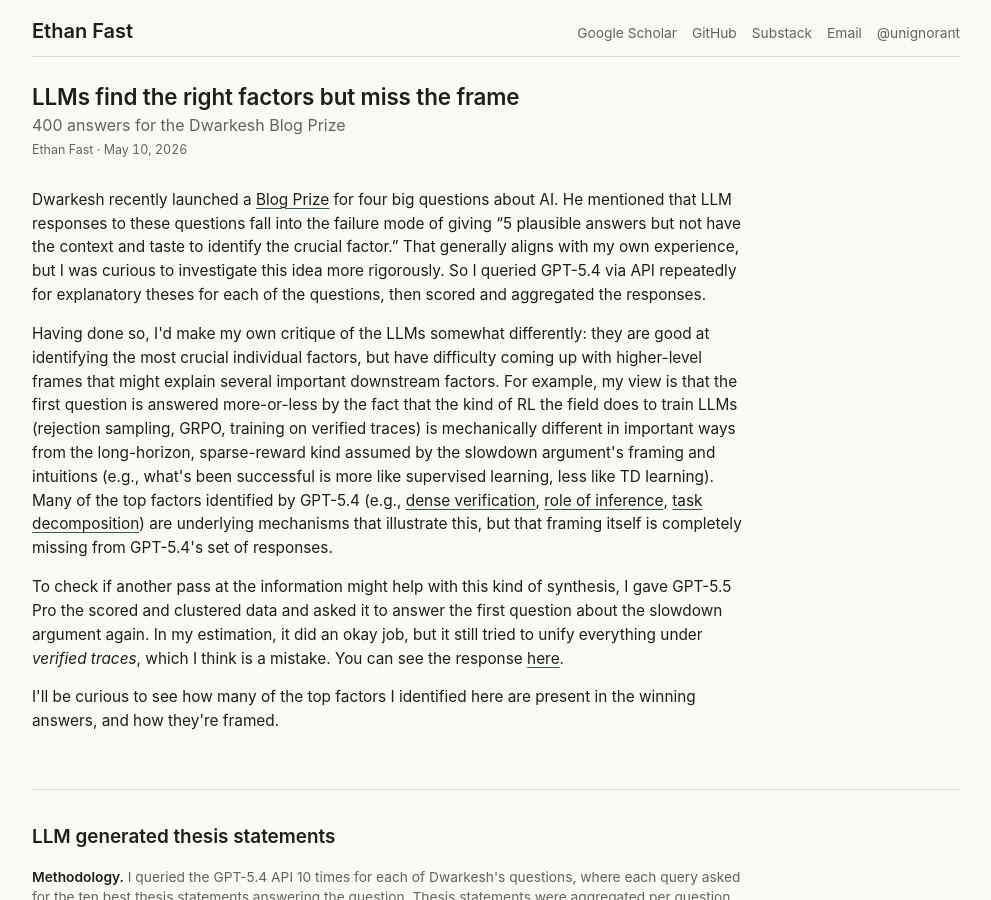
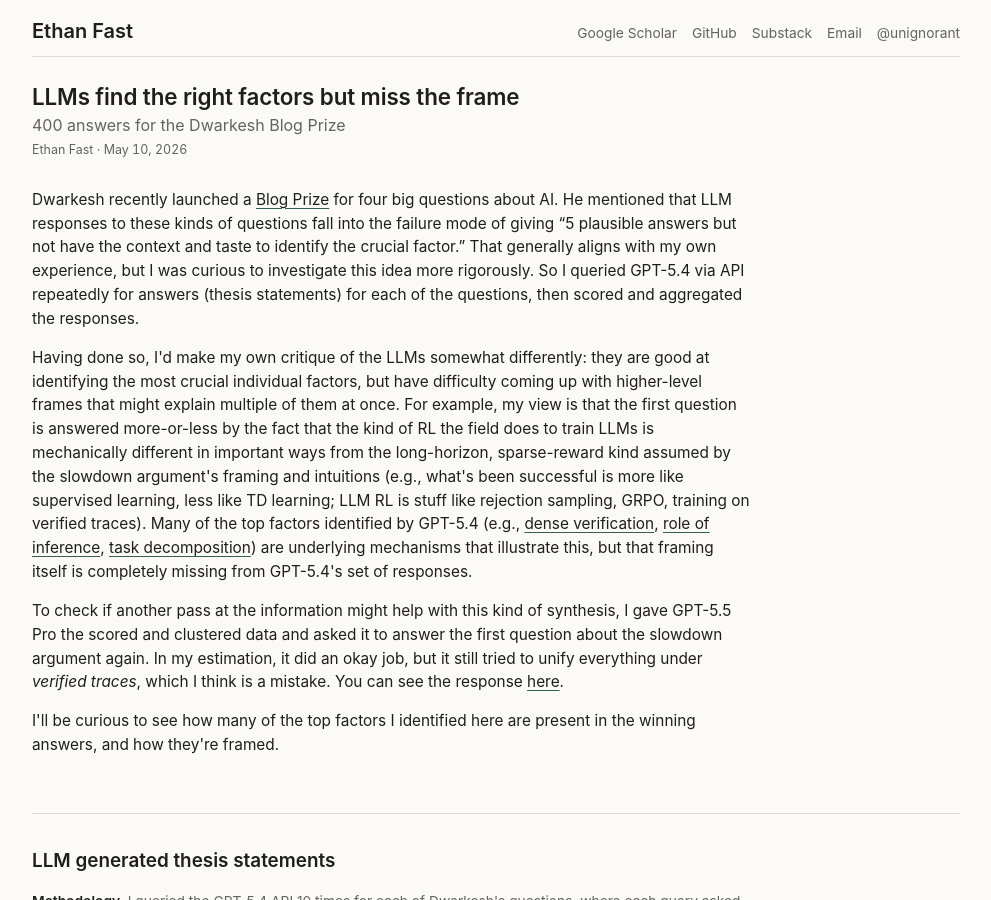
Before and after one commit to Ejhfast/ejhfast.github.com, a Jekyll site: the page llms-find-the-right-factors-but-miss-the-frame.html, which Jekyll copies as it is, in a window 1280 px wide and 900 px high. Shown: the whole window, without its empty margins (144-1135 px from the left). Built offline with Jekyll 4.4.1, drawn with Linux system fonts in a browser that asks for light colours.

Commit message:
Refine LLM frame intro copy

```diff
--- a/llms-find-the-right-factors-but-miss-the-frame.html
+++ b/llms-find-the-right-factors-but-miss-the-frame.html
@@ -384,10 +384,10 @@
 
   <div class="overview">
     <p>
-      Dwarkesh recently launched a <a href="https://www.dwarkesh.com/p/blog-prize">Blog Prize</a> for four big questions about AI. He mentioned that LLM responses to these questions fall into the failure mode of giving &ldquo;5 plausible answers but not have the context and taste to identify the crucial factor.&rdquo; That generally aligns with my own experience, but I was curious to investigate this idea more rigorously. So I queried GPT-5.4 via API repeatedly for explanatory theses for each of the questions, then scored and aggregated the responses.
+      Dwarkesh recently launched a <a href="https://www.dwarkesh.com/p/blog-prize">Blog Prize</a> for four big questions about AI. He mentioned that LLM responses to these kinds of questions fall into the failure mode of giving &ldquo;5 plausible answers but not have the context and taste to identify the crucial factor.&rdquo; That generally aligns with my own experience, but I was curious to investigate this idea more rigorously. So I queried GPT-5.4 via API repeatedly for answers (thesis statements) for each of the questions, then scored and aggregated the responses.
     </p>
     <p>
-      Having done so, I'd make my own critique of the LLMs somewhat differently: they are good at identifying the most crucial individual factors, but have difficulty coming up with higher-level frames that might explain several important downstream factors. For example, my view is that the first question is answered more-or-less by the fact that the kind of RL the field does to train LLMs (rejection sampling, GRPO, training on verified traces) is mechanically different in important ways from the long-horizon, sparse-reward kind assumed by the slowdown argument's framing and intuitions (e.g., what's been successful is more like supervised learning, less like TD learning). Many of the top factors identified by GPT-5.4 (e.g., <a href="#cluster-rl_progress_timelines-verifier_dense_signal">dense verification</a>, <a href="#cluster-rl_progress_timelines-inference_time_search">role of inference</a>, <a href="#cluster-rl_progress_timelines-task_decomposition">task decomposition</a>) are underlying mechanisms that illustrate this, but that framing itself is completely missing from GPT-5.4's set of responses.
+      Having done so, I'd make my own critique of the LLMs somewhat differently: they are good at identifying the most crucial individual factors, but have difficulty coming up with higher-level frames that might explain multiple of them at once. For example, my view is that the first question is answered more-or-less by the fact that the kind of RL the field does to train LLMs is mechanically different in important ways from the long-horizon, sparse-reward kind assumed by the slowdown argument's framing and intuitions (e.g., what's been successful is more like supervised learning, less like TD learning; LLM RL is stuff like rejection sampling, GRPO, training on verified traces). Many of the top factors identified by GPT-5.4 (e.g., <a href="#cluster-rl_progress_timelines-verifier_dense_signal">dense verification</a>, <a href="#cluster-rl_progress_timelines-inference_time_search">role of inference</a>, <a href="#cluster-rl_progress_timelines-task_decomposition">task decomposition</a>) are underlying mechanisms that illustrate this, but that framing itself is completely missing from GPT-5.4's set of responses.
     </p>
     <p>
       To check if another pass at the information might help with this kind of synthesis, I gave GPT-5.5 Pro the scored and clustered data and asked it to answer the first question about the slowdown argument again. In my estimation, it did an okay job, but it still tried to unify everything under <em>verified traces</em>, which I think is a mistake. You can see the response <a href="#gpt55-response">here</a>.
```
